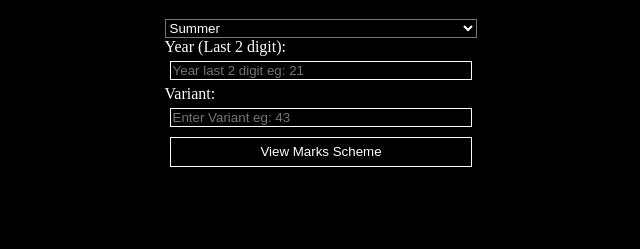
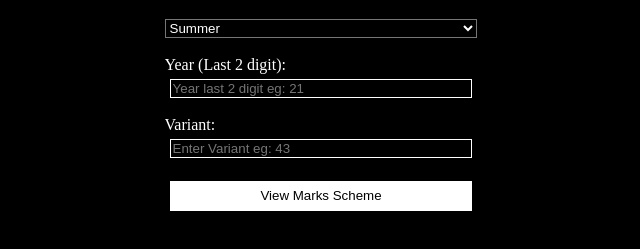
Before and after one commit to yaman1337/markscheme-finder, a website: page public/index.html in a window 1280 px wide. Shown: the part 69-318 px from the top of the page, without its empty margins (327-967 px from the left). Drawn offline with nearby package versions, Linux system fonts and the light colour scheme.

Commit message:
Added some CSS in Index

```diff
--- a/public/index.html
+++ b/public/index.html
@@ -8,6 +8,7 @@
   </head>
   <style>
     * {
+      overflow-x: hidden;
       background-color: black;
       color: white;
     }
@@ -36,11 +37,16 @@
 
     #btn {
       height: 30px;
-
+      background-color: #fff;
+      color: black;
     }
 
     #loading {
       margin-top: 10px;
+    }
+
+    #season,#year, #variant{
+      margin-bottom: 18px;
     }
   </style>
   <body>
```
